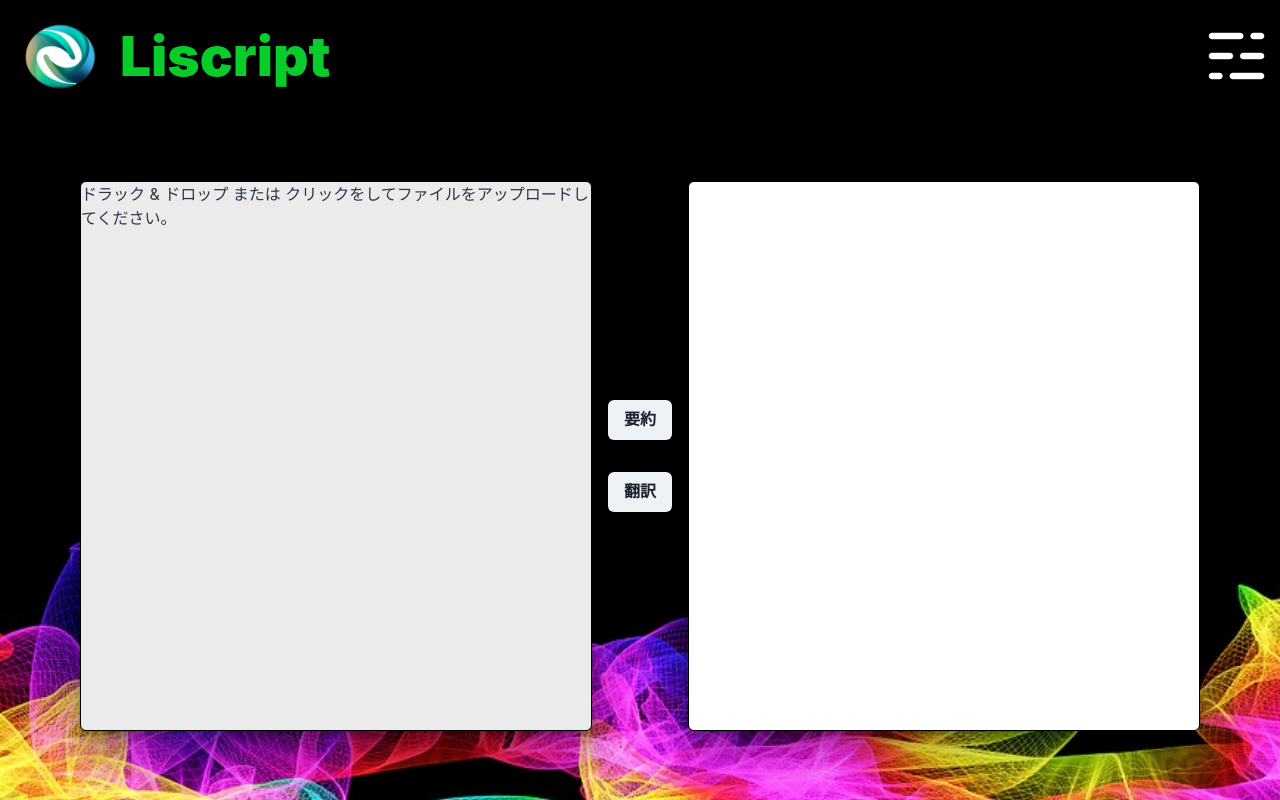
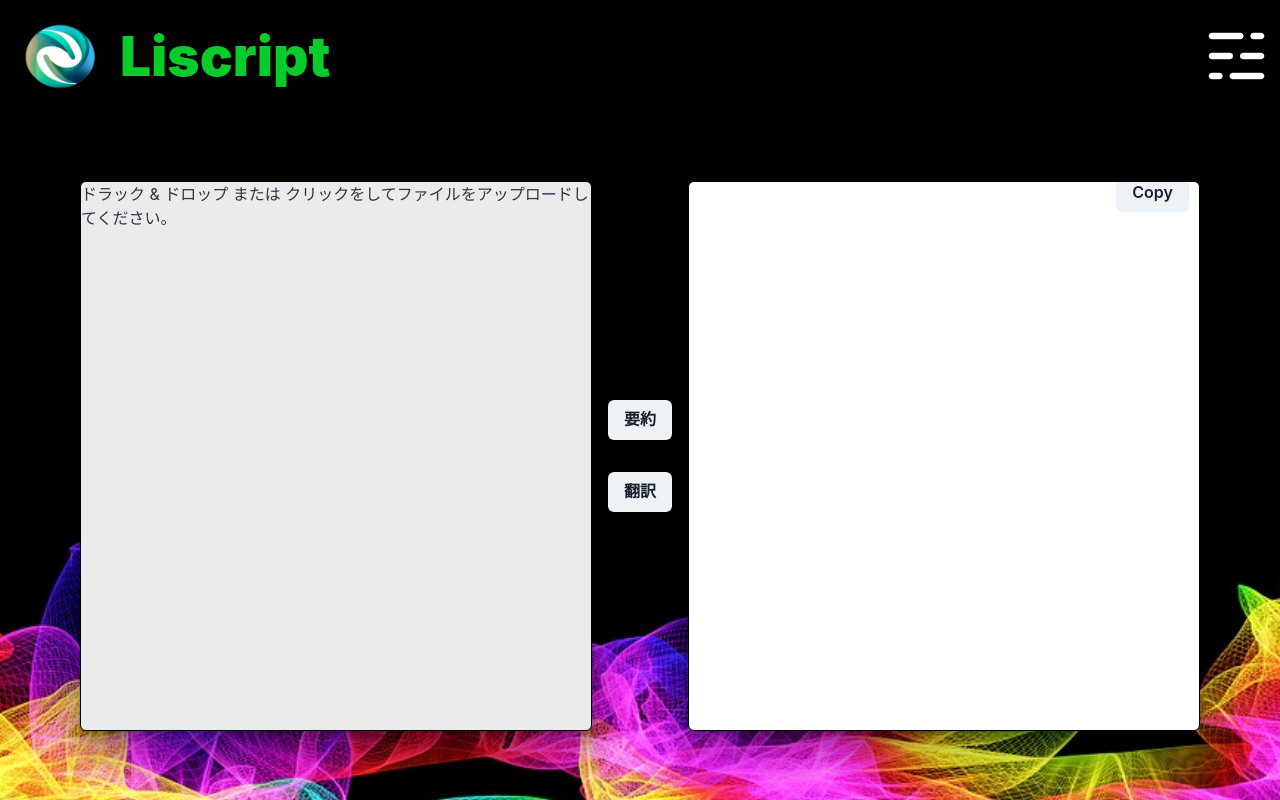
Before and after one commit to geekcamp2023-vol5-team32/app, a Next.js app in the folder frontend/: page /liscript/ in a window 1280 px wide. Both pictures are taken after a click on the button "要約". Built offline with nearby package versions, Linux system fonts and the light colour scheme.

Commit message:
コピーボタン実装

```diff
--- a/frontend/src/components/file-text-viewer.tsx
+++ b/frontend/src/components/file-text-viewer.tsx
@@ -1,8 +1,17 @@
 import { useFileText, useGeneratedViewerMode, useSummarizedFileText, useTlanslatedFileText } from "@/store"
-import { ReactNode } from "react"
-import { Box } from "@chakra-ui/react"
+import { ReactNode, useState } from "react"
+import { Box, Button, useClipboard } from "@chakra-ui/react"
 
 const TextViewer = (props: { children: ReactNode }) => {
+  const { onCopy } = useClipboard(props.children.toString())
+  const [copied, setCopied] = useState(false)
+
+  const handleCopy = () => {
+    onCopy()
+    setCopied(true)
+    setTimeout(() => setCopied(false), 1000)
+  }
+
   return (
     <Box
       color="gray.900"
@@ -10,11 +19,20 @@ const TextViewer = (props: { children: ReactNode }) => {
       pb="3%"
       pl="3%"
       pr="2%"
+      position="relative"
     >
+      <Button
+        onClick={handleCopy}
+        position="absolute"
+        bottom="0"
+        right="2%"
+        zIndex="1"
+      >
+        {copied ? "Copied!" : "Copy"}
+      </Button>
       {props.children}
     </Box>
   )
-
 }
 
 export const FileTextViewer = () => {
```
